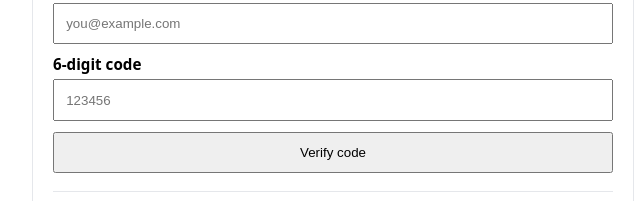
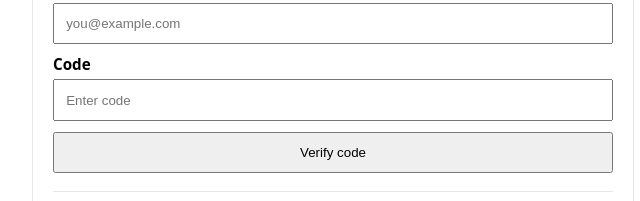
Before and after one commit to Eddieb203/rlam-reset, a plain HTML site: page index.html in a window 1280 px wide. Shown: the part 177-378 px from the top of the page, 0-640 px from the left. Drawn offline with nearby package versions, Linux system fonts and the light colour scheme.

Commit message:
Update index.html

```diff
--- a/index.html
+++ b/index.html
@@ -29,8 +29,9 @@
     <label for="vEmail">Email</label>
     <input id="vEmail" type="email" placeholder="you@example.com" />
 
-    <label for="vCode">6-digit code</label>
-    <input id="vCode" inputmode="numeric" autocomplete="one-time-code" maxlength="6" placeholder="123456" />
+    <label for="vCode">Code</label>
+    <input id="vCode" inputmode="numeric" autocomplete="one-time-code" maxlength="10" placeholder="Enter code" />
+
 
     <button id="verifyBtn">Verify code</button>
     <div id="verifyMsg" class="muted"></div>
@@ -72,6 +73,7 @@
    const SUPABASE_URL = "https://kepcwaxzstvfqtizqjnf.supabase.co";
    const SUPABASE_ANON_KEY =    "eyJhbGciOiJIUzI1NiIsInR5cCI6IkpXVCJ9.eyJpc3MiOiJzdXBhYmFzZSIsInJlZiI6ImtlcGN3YXh6c3R2ZnF0aXpxa m5mIiwicm9sZSI6ImFub24iLCJpYXQiOjE3NzA0MTE4MjUsImV4cCI6MjA4NTk4NzgyNX0.1c0SL5rzKm5lrzbU5gQ1D9bEcEUz43Qv3xDifbx6zAA";
    const client = supabase.createClient(SUPABASE_URL, SUPABASE_ANON_KEY);
+   const REDIRECT_URL = "https://eddieb203.github.io/rlam-reset/";
     // ✅ Robust helper: accepts "id" or "#id" / ".class"
     function $(q) {
       if (!q) return null;
```
